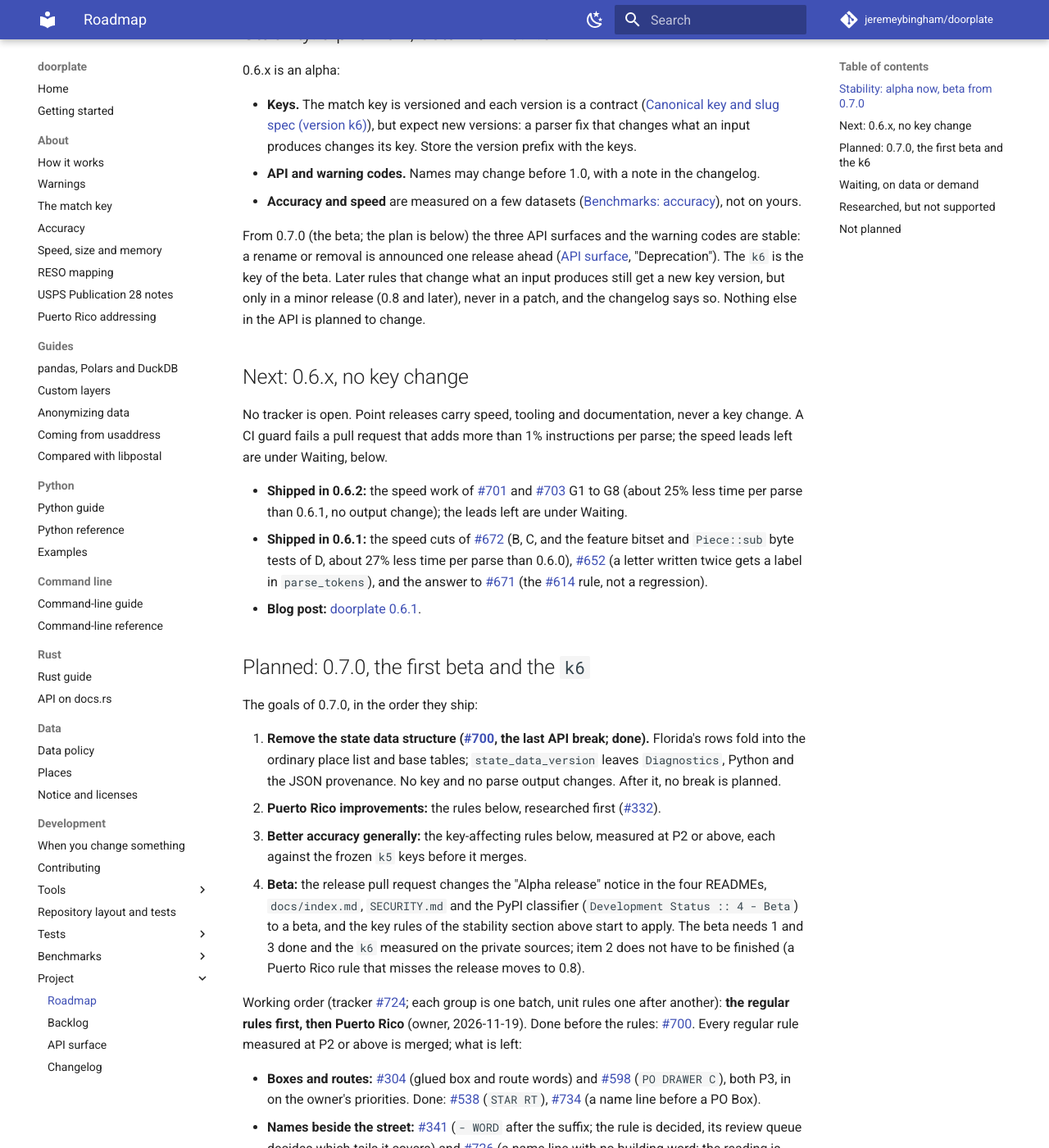
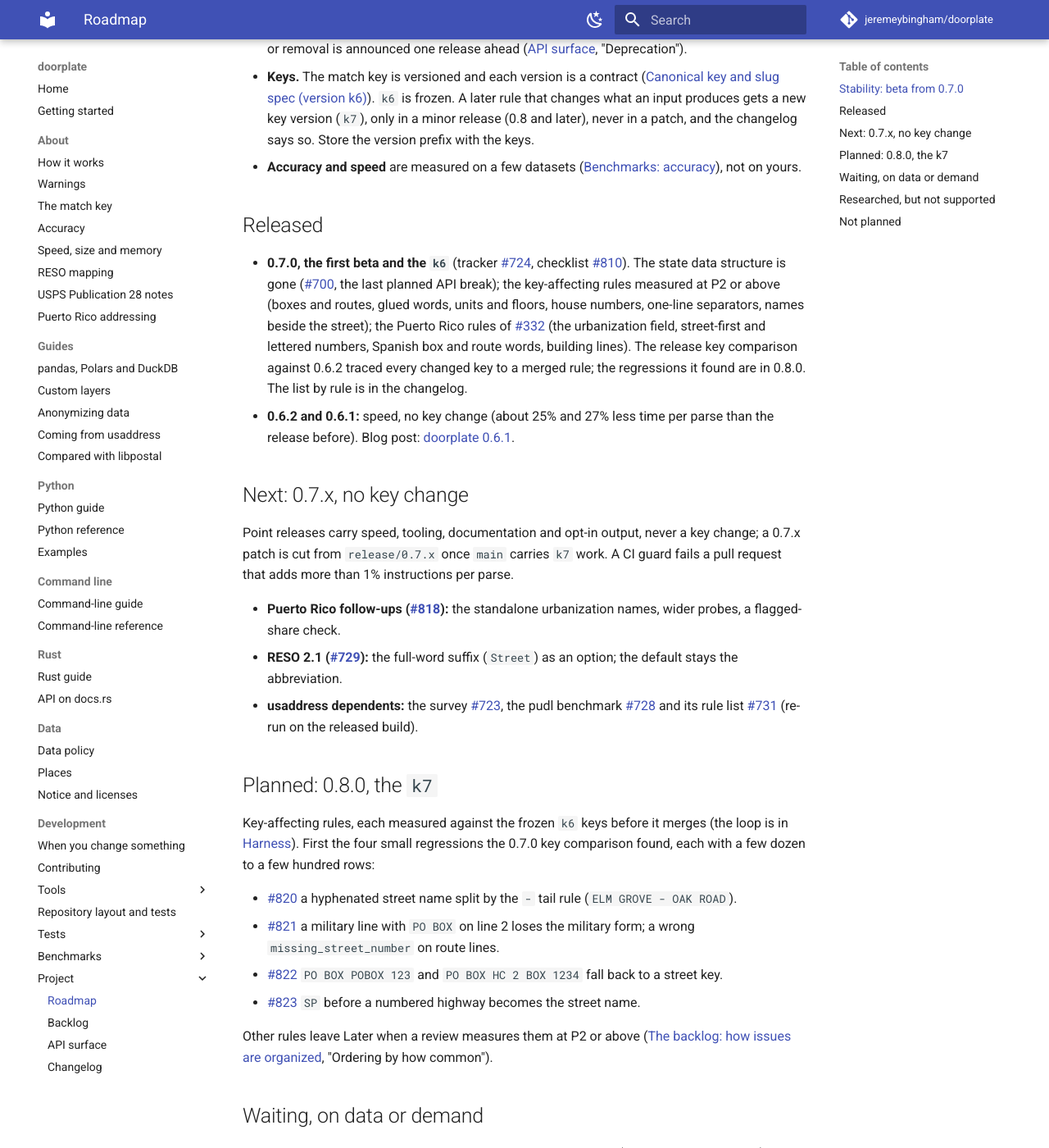
Before and after one commit to jeremeybingham/doorplate, an MkDocs documentation site: the page built from docs/roadmap.md, in a window 1280 px wide and 1400 px high, scrolled down 444 px. Shown: the whole window at 82% size. Built offline with MkDocs 1.6.1 and Material for MkDocs 9.7.7, drawn with Linux system fonts in a browser that asks for light colours; comment, search, counter and statistics services are not loaded; some of the changed text lies outside the part shown.

Commit message:
docs: 0.7.0 pass over the roadmap and the backlog
Roadmap: beta stability section, a Released section with 0.7.0, Next 0.7.x
(#818, #729, #723/#728/#731), Planned 0.8.0 (the k7, regressions #820 to
#823), closed issues out of Waiting, #798, #802, #811, #812, #824 added.
Backlog: milestone table (0.7.0, 0.7.x, 0.8.0), k7 wording, patch branch.
Old draft: the optional state packs line removed (#700).

Part of #810.

Co-Authored-By: Claude Opus 5.5 <noreply@anthropic.com>

```diff
--- a/docs/roadmap.md
+++ b/docs/roadmap.md
@@ -1,74 +1,66 @@
 # Roadmap
 
-What is planned, what waits, and what is not planned. `doorplate` is an alpha until 0.7.0, which is planned as the first beta: priorities follow the data people
-bring, so the more real, messy addresses it sees, the sooner the items below can happen
-([Sharing messy data](../CONTRIBUTING.md#sharing-messy-data)). Labels, milestones and ordering: [`backlog.md`](backlog.md).
-What each release changed is in [`CHANGELOG.md`](../CHANGELOG.md).
+What is planned, what waits, and what is not planned. Priorities follow the data people bring, so the more real, messy
+addresses `doorplate` sees, the sooner the items below can happen ([Sharing messy data](../CONTRIBUTING.md#sharing-messy-data)).
+Labels, milestones and ordering: [`backlog.md`](backlog.md). What each release changed is in [`CHANGELOG.md`](../CHANGELOG.md).
 
-**Last reviewed 2026-11-20.** 0.7.0 is planned as the first **beta** (below). 0.6.2 (a second speed release, no key change; the `k5` is as in 0.6.0) is released; 0.6.1 (speed and one label fix, no key change) is released. Open trackers: #417 (decided against); the 0.6.x tracker (#673) and the speed tracker (#672) are closed.
+**Last reviewed 2026-11-22.** 0.7.0 is the first **beta** and cuts the `k6`. Next: 0.7.x (no key change) and 0.8.0 (the `k7`).
+Open trackers: #724 and #332 (closed with the 0.7.0 release), #761 (glued strings, Later), #417 (decided against).
 
-## Stability: alpha now, beta from 0.7.0
+## Stability: beta from 0.7.0
 
-0.6.x is an alpha:
-
-- **Keys.** The match key is versioned and each version is a contract ([`key-format.md`](key-format.md)), but expect new
-  versions: a parser fix that changes what an input produces changes its key. Store the version prefix with the keys.
-- **API and warning codes.** Names may change before 1.0, with a note in the changelog.
+- **API and warning codes.** The three API surfaces and the warning codes are stable: a rename or removal is announced one
+  release ahead ([`api-surface.md`](api-surface.md), "Deprecation").
+- **Keys.** The match key is versioned and each version is a contract ([`key-format.md`](key-format.md)). `k6` is frozen.
+  A later rule that changes what an input produces gets a new key version (`k7`), only in a minor release (0.8 and later),
+  never in a patch, and the changelog says so. Store the version prefix with the keys.
 - **Accuracy and speed** are measured on a few datasets ([`benchmarks.md`](benchmarks.md)), not on yours.
 
-From 0.7.0 (the beta; the plan is below) the three API surfaces and the warning codes are stable: a rename or removal is
-announced one release ahead ([`api-surface.md`](api-surface.md), "Deprecation"). The `k6` is the key of the beta. Later rules that
-change what an input produces still get a new key version, but only in a minor release (0.8 and later), never in a patch, and
-the changelog says so. Nothing else in the API is planned to change.
+## Released
 
-## Next: 0.6.x, no key change
+- **0.7.0, the first beta and the `k6`** (tracker #724, checklist #810). The state data structure is gone (#700, the last
+  planned API break); the key-affecting rules measured at P2 or above (boxes and routes, glued words, units and floors, house
+  numbers, one-line separators, names beside the street); the Puerto Rico rules of #332 (the urbanization field, street-first
+  and lettered numbers, Spanish box and route words, building lines). The release key comparison against 0.6.2 traced every
+  changed key to a merged rule; the regressions it found are in 0.8.0. The list by rule is in the changelog.
+- **0.6.2 and 0.6.1:** speed, no key change (about 25% and 27% less time per parse than the release before). Blog post:
+  [doorplate 0.6.1](https://jeremeybingham.github.io/doorplate/2026/11/13/doorplate-0-6-1.html).
 
-No tracker is open. Point releases carry speed, tooling and documentation, never a key change. A CI guard fails a pull request that adds more than 1% instructions per parse; the speed leads left are under Waiting, below.
+## Next: 0.7.x, no key change
 
-- **Shipped in 0.6.2:** the speed work of #701 and #703 G1 to G8 (about 25% less time per parse than 0.6.1, no output change); the leads left are under Waiting.
-- **Shipped in 0.6.1:** the speed cuts of #672 (B, C, and the feature bitset and `Piece::sub` byte tests of D, about 27% less time per parse than 0.6.0), #652 (a letter written twice gets a label in `parse_tokens`), and the answer to #671 (the #614 rule, not a regression).
-- **Blog post:** [doorplate 0.6.1](https://jeremeybingham.github.io/doorplate/2026/11/13/doorplate-0-6-1.html).
+Point releases carry speed, tooling, documentation and opt-in output, never a key change; a 0.7.x patch is cut from
+`release/0.7.x` once `main` carries `k7` work. A CI guard fails a pull request that adds more than 1% instructions per parse.
 
-## Planned: 0.7.0, the first beta and the `k6`
+- **Puerto Rico follow-ups (#818):** the standalone urbanization names, wider probes, a flagged-share check.
+- **RESO 2.1 (#729):** the full-word suffix (`Street`) as an option; the default stays the abbreviation.
+- **usaddress dependents:** the survey #723, the pudl benchmark #728 and its rule list #731 (re-run on the released build).
 
-The goals of 0.7.0, in the order they ship:
+## Planned: 0.8.0, the `k7`
 
-1. **Remove the state data structure (#700, the last API break; done).** Florida's rows fold into the ordinary place list and base tables; `state_data_version`
-   leaves `Diagnostics`, Python and the JSON provenance. No key and no parse output changes. After it, no break is planned.
-2. **Puerto Rico improvements:** the rules below, researched first (#332).
-3. **Better accuracy generally:** the key-affecting rules below, measured at P2 or above, each against the frozen `k5` keys before it merges.
-4. **Beta:** the release pull request changes the "Alpha release" notice in the four READMEs, `docs/index.md`, `SECURITY.md` and the
-   PyPI classifier (`Development Status :: 4 - Beta`) to a beta, and the key rules of the stability section above start to apply.
-   The beta needs 1 and 3 done and the `k6` measured on the private sources; item 2 does not have to be finished (a Puerto Rico rule that
-   misses the release moves to 0.8).
+Key-affecting rules, each measured against the frozen `k6` keys before it merges (the loop is in [`tools/harness.md`](tools/harness.md)).
+First the four small regressions the 0.7.0 key comparison found, each with a few dozen to a few hundred rows:
 
-Working order (tracker #724; each group is one batch, unit rules one after another): **the regular rules first, then Puerto Rico** (owner, 2026-11-19).
-Done before the rules: #700. Every regular rule measured at P2 or above is merged; what is left:
+- #820 a hyphenated street name split by the ` - ` tail rule (`ELM GROVE - OAK ROAD`).
+- #821 a military line with `PO BOX` on line 2 loses the military form; a wrong `missing_street_number` on route lines.
+- #822 `PO BOX POBOX 123` and `PO BOX HC 2 BOX 1234` fall back to a street key.
+- #823 `SP` before a numbered highway becomes the street name.
 
-- **Boxes and routes:** #304 (glued box and route words) and #598 (`PO DRAWER C`), both P3, in on the owner's priorities. Done: #538 (`STAR RT`), #734 (a name line before a PO Box).
-- **Names beside the street:** #341 (` - WORD` after the suffix; the rule is decided, its review queue decides which tails it covers) and #726 (a name line with no building word; the reading is decided, the rule waits on a second queue and moves to 0.8 if that queue is not read before the release). Done: #310.
-- **Bug:** #787 (a span from the unit-in-the-city rule on an empty line 2).
-- **Puerto Rico (#332), after the rules:** #92 (the Pub 28 sources); #748 (Spanish box and route words) and #749 (condominium and residencial building lines) are done; #318, #319 and #747 shipped together (the urbanization field, street-first and lettered numbers). Left from #318: the standalone urbanization names (R4). A Puerto Rico rule that misses the release moves to 0.8.
-- **Done in the other groups:** spellings #289, #375, #471 (one data PR; #725 closed with no rule); house numbers #311, #617, #274; units #294, #693, #499, #498, #272; one-line separators #732, #733, #736; Puerto Rico guard #314 (Texas `PR 462` stays a road); others #519, #327, #357, #244, #553, #750 (a period between two digits stays in the key).
-
-Issues below the P2 line are in on the owner's priorities or as members of a group; the list may be cut later.
+Other rules leave Later when a review measures them at P2 or above ([`backlog.md`](backlog.md), "Ordering by how common").
 
 ## Waiting, on data or demand
 
-One line per kind. Every open issue here is in the **Later** milestone (or **Tooling**, where noted); none is at the P2 line (200 rows; 2,500 for P1), and none is in a 0.7.0 group.
+One line per kind. Every open issue here is in the **Later** milestone (or **Tooling**, where noted); none is at the P2 line (200 rows; 2,500 for P1).
 
-- **Units:** #243, #290, #295, #345, #238, #559, #534, #531, #558, #770 (a unit split from its designator, left over when #294 merged), #778 (left over from #498).
-- **Boxes and routes:** #358, #307 (a route after a street), #774 (a box after the ZIP; no milestone, decided with pudl).
-- **House numbers and street names:** #594, #643, #560, #360 and #312 (a letter before a direction or the number), #321 (designator words after the suffix).
+- **Units:** #243, #290, #295, #345, #238, #559, #534, #531, #558, #770 (a unit split from its designator), #778, #798 (a line-1 unit, then a bare unit on line 2), #802 (`TOP FLOOR` after a suffix).
+- **Boxes and routes:** #358, #307 (a route after a street), #774 (a box after the ZIP; decided with pudl).
+- **House numbers and street names:** #594, #643, #560, #360 and #312 (a letter before a direction or the number), #321 (designator words after the suffix), #824 (a decimal house number, `123.5 MAIN ST`).
 - **Names beside the street and parentheses:** #351, #589, #644, #645.
-- **City field and line 2:** #367, #480, #482, #483, #596, #597, #741, #742.
-- **Glued strings (split and re-parse):** the tracker #761 with #762, #763, #764, #765, #766; #741 and #742 above are parts of it, as are #304 (in 0.7.0) and #656.
+- **City field and line 2:** #367, #480, #482, #483, #596, #597, #742.
+- **Glued strings (split and re-parse):** the tracker #761 with #766, #742 (above) and #656; its other parts shipped in 0.7.0.
 - **ZIP forms and odd text:** #601, #602.
 - **Parsing ideas:** #397, #435.
-- **0.7.x:** #729 (the RESO 2.1 full-word suffix as an option; the default stays the abbreviation).
-- **Review data and tooling:** #222, #225, #395, #403; the Tooling milestone (never shipped, never closed): #323, #609, #789 (`probe_scan.py --only` writes NULL-typed empty hit files), and the parser showdown (its own repository).
-- **Data, API, docs and speed:** #233, #11 (Won't Do), #253, #712 (speed leads left).
-- **usaddress dependents (no milestone, research):** the survey #723 and the pudl benchmark #728, with its rule list #731.
+- **Review data and tooling:** the Tooling milestone (never shipped, never closed): #225, #395, #403; the parser showdown (its own repository).
+- **Data, API, docs and speed:** #233, #11 (Won't Do), #253, #712 (speed leads left); Pub 28 reading #811 (the military and State Department images) and #812 (Appendix J and A2).
 - **Not yet issues:** a highway modifier before a city on one line, a comma
   after a directional, a unit followed by business words, and
   `possibly_truncated` firing on some complete units.
```
Also changed, not shown: docs/backlog.md (+10 -9 lines), site/_drafts/2026-10-18-doorplate-vs-usaddress.md.
